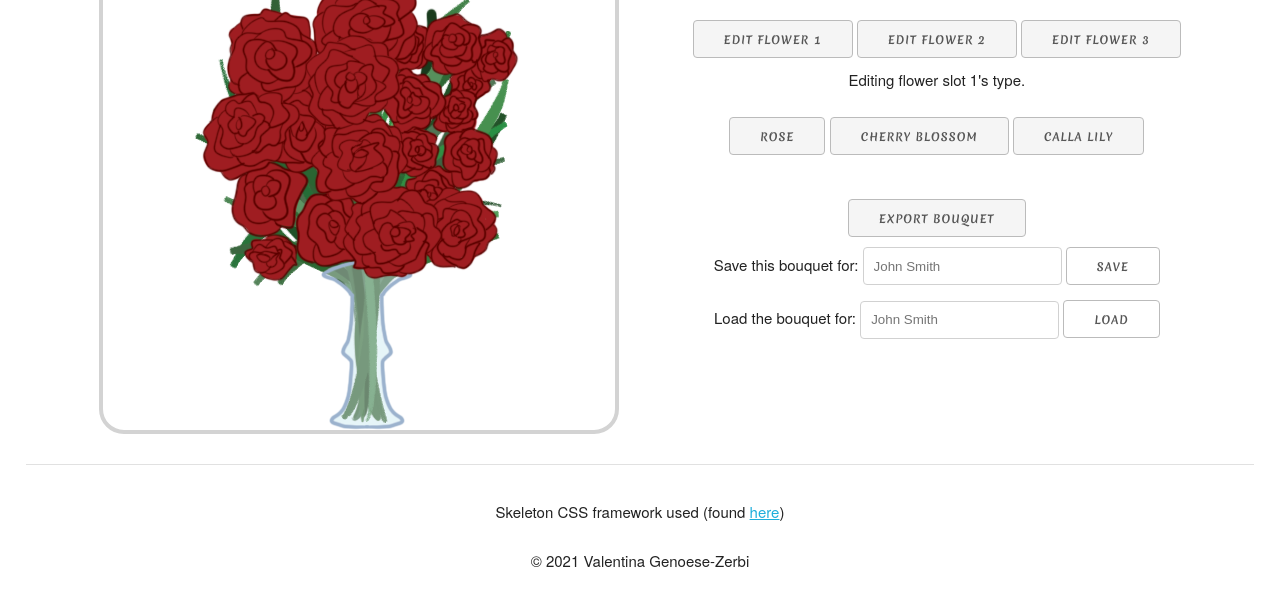
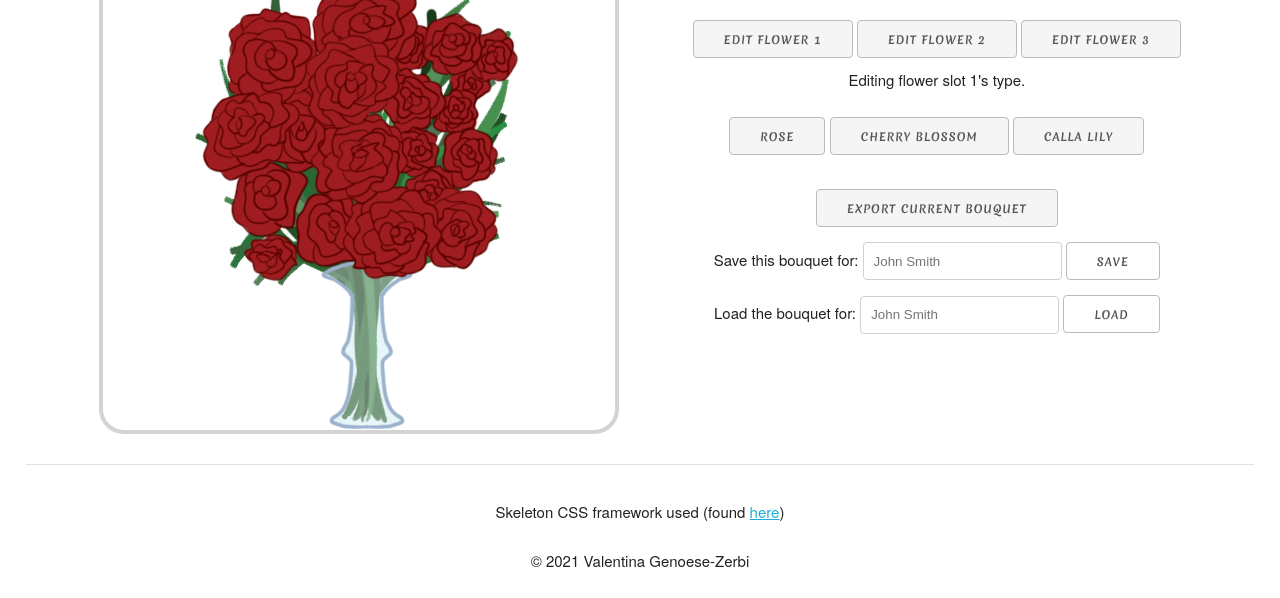
Before and after one commit to vg1566/igme430-project1, a website: page client/client.html in a window 1280 px wide. Shown: the part 249-847 px from the top of the page. Drawn offline with Linux system fonts and the light colour scheme; files whose address does not match are found by name.

Commit message:
fixed code formatting and made small ui adjustments

```diff
--- a/client/client.html
+++ b/client/client.html
@@ -38,7 +38,7 @@
                 <button id="calla" class="button">Calla Lily</button>
             </section>
             <br>
-            <button id="export" class="button">Export Bouquet</button>
+            <button id="export" class="button">Export Current Bouquet</button>
             <section>
                 <span>Save this bouquet for: </span>
                 <input type="text" id="name" placeholder="John Smith">
--- a/client/style.css
+++ b/client/style.css
@@ -31,7 +31,7 @@ body {
 }
 
 #export {
-    margin-top: 2%;
+    margin-bottom: 3%;
 }
 
 h1 {
--- a/src/jsonResponses.js
+++ b/src/jsonResponses.js
@@ -47,7 +47,7 @@ const getBouquetMeta = (request, response, url, data) => {
 
 const addBouquet = (request, response, data) => {
   // return 400 if bad data
-  if(!data.name) {
+  if (!data.name) {
     const responseJSON = {
       message: 'Error: No text was entered.',
       id: 'noNameReceived',
--- a/src/mixedResponses.js
+++ b/src/mixedResponses.js
@@ -31,7 +31,7 @@ const getTTF = (request, response, pathName) => {
 // get correct png based on pathName
 const getPng = (request, response, pathName) => {
   // check to see if file exists
-  if(fs.existsSync(`${__dirname}/../client/media${pathName}`)) {
+  if (fs.existsSync(`${__dirname}/../client/media${pathName}`)) {
     response.writeHead(200, { 'Content-Type': 'image/png' });
     response.write(fs.readFileSync(`${__dirname}/../client/media${pathName}`));
   } else {
--- a/src/server.js
+++ b/src/server.js
@@ -55,7 +55,7 @@ const onRequest = (request, response) => {
   const params = query.parse(parsedUrl.query);
 
   // handle the request. If no handler found, use notFound
-  if (parsedUrl.pathname.slice(parsedUrl.pathname.length-4) === '.png') {
+  if (parsedUrl.pathname.slice(parsedUrl.pathname.length - 4) === '.png') {
     urlStruct[request.method].getPng(request, response, parsedUrl.pathname);
   } else if (urlStruct[request.method][parsedUrl.pathname]) {
     urlStruct[request.method][parsedUrl.pathname](request, response, parsedUrl.pathname, params);
```
